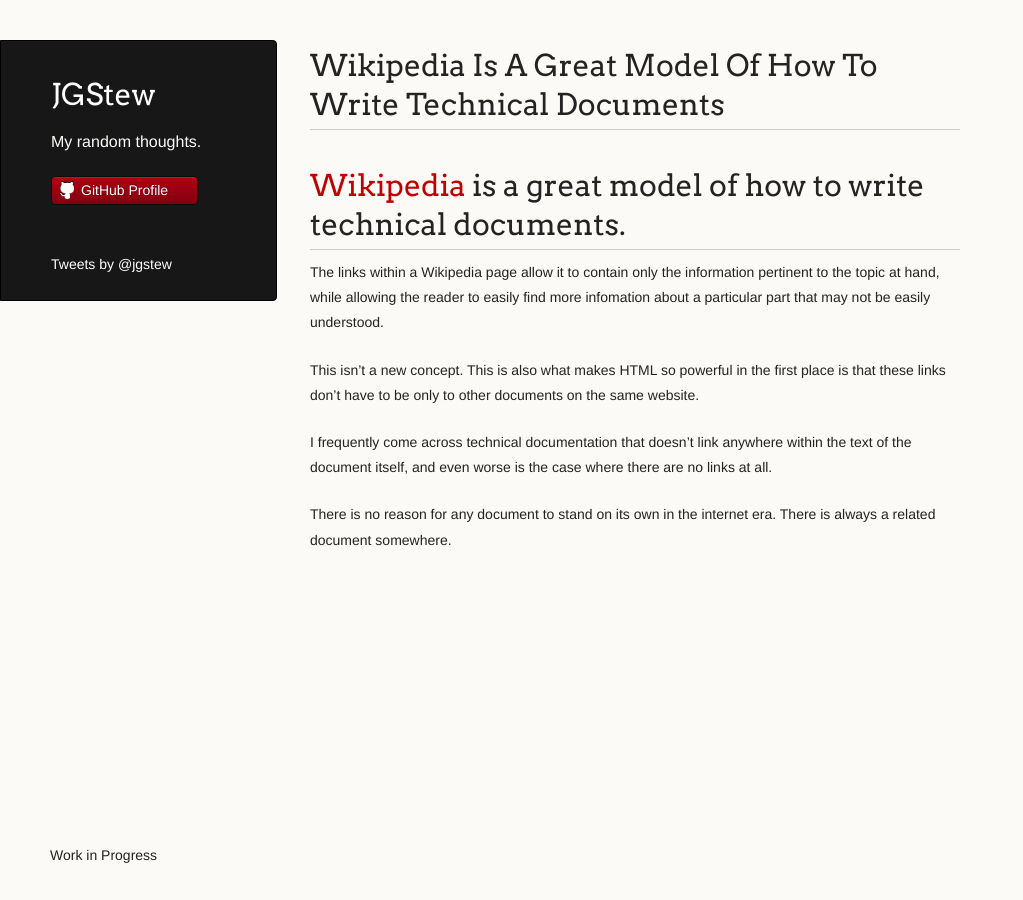
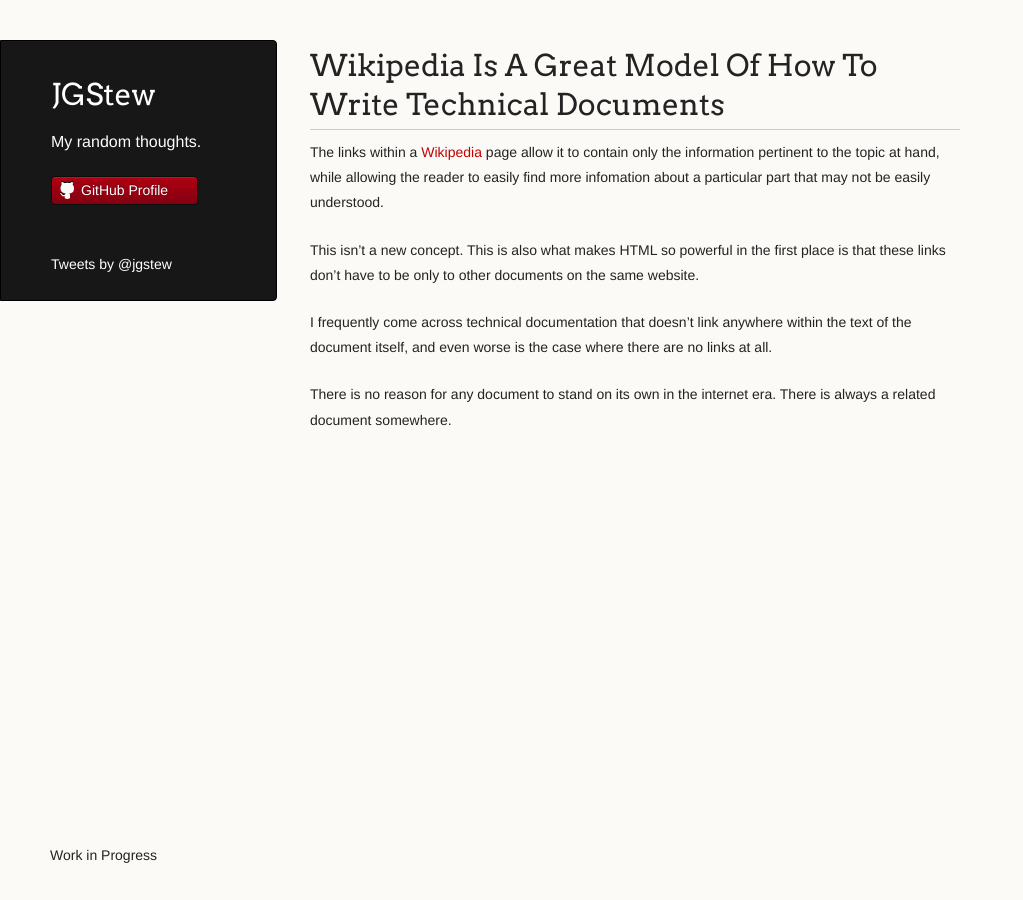
Before and after one commit to jgstew/jgstew.github.io, a Jekyll site: the page built from _posts/2016-02-07-Wikipedia-is-a-great-model-of-how-to-write-technical-documents.md, in a window 1280 px wide. Shown: the whole page, without its empty margins (0-1023 px from the left). Built offline with Jekyll 4.4.1, drawn with Linux system fonts in a browser that asks for light colours; comment, search, counter and statistics services are not loaded.

Commit message:
Update 2016-02-07-Wikipedia-is-a-great-model-of-how-to-write-technical-documents.md

```diff
--- a/_posts/2016-02-07-Wikipedia-is-a-great-model-of-how-to-write-technical-documents.md
+++ b/_posts/2016-02-07-Wikipedia-is-a-great-model-of-how-to-write-technical-documents.md
@@ -1,7 +1,5 @@
 
-# [Wikipedia](https://www.wikipedia.org/) is a great model of how to write technical documents.
-
-The links within a Wikipedia page allow it to contain only the information pertinent to the topic at hand,
+The links within a [Wikipedia](https://www.wikipedia.org/) page allow it to contain only the information pertinent to the topic at hand,
 while allowing the reader to easily find more infomation about a particular part that may not be easily understood.
 
 This isn't a new concept. This is also what makes HTML so powerful in the first place is that these links don't have to be only to
```
